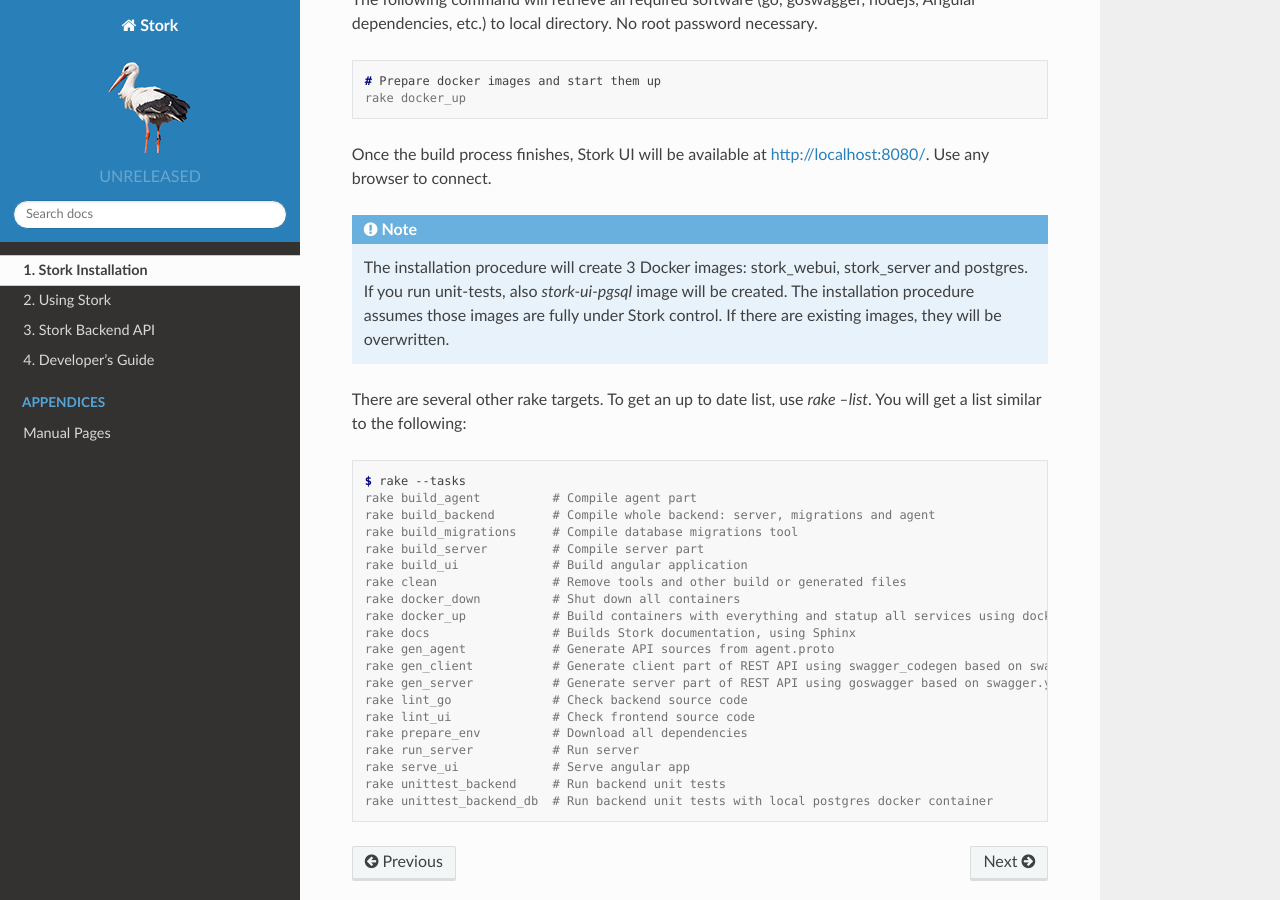
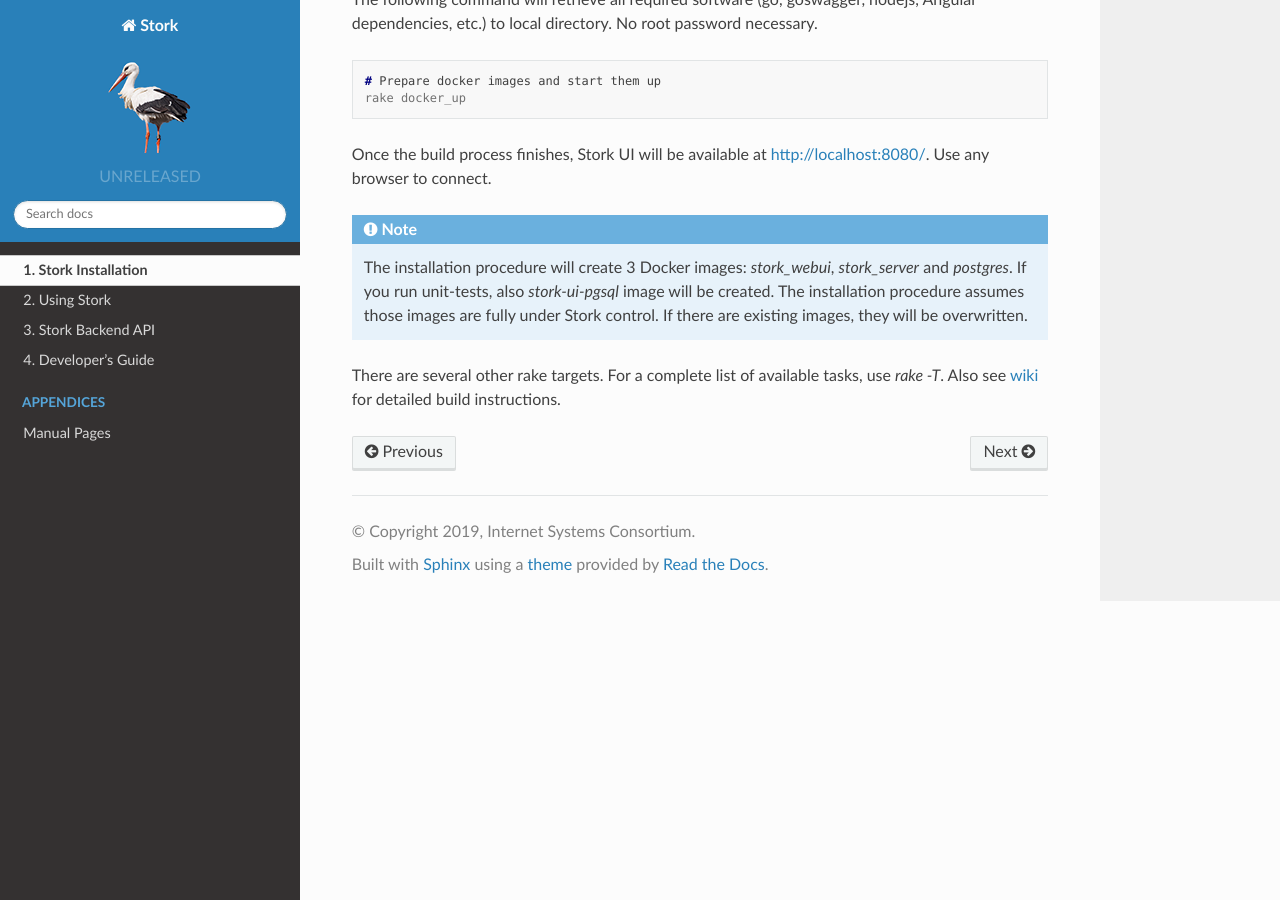
Before and after one commit to isc-projects/stork, a Sphinx documentation site: the page built from docs/install.rst, in a window 1280 px wide and 900 px high, scrolled down 604 px. Built offline with Sphinx 7.4.7 and the Read the Docs theme 2.0.0, drawn with Linux system fonts in a browser that asks for light colours.

Commit message:
[#27] Build instruction simplified
 - removed complete list of rake tasks
 - added reference to wiki page

```diff
--- a/docs/install.rst
+++ b/docs/install.rst
@@ -37,33 +37,11 @@ any browser to connect.
 
 .. note::
 
-   The installation procedure will create 3 Docker images: stork_webui, stork_server and postgres.
+   The installation procedure will create 3 Docker images: `stork_webui`, `stork_server` and `postgres`.
    If you run unit-tests, also `stork-ui-pgsql` image will be created. The installation
    procedure assumes those images are fully under Stork control. If there are existing images,
    they will be overwritten.
 
-There are several other rake targets. To get an up to date list, use `rake --list`. You will get
-a list similar to the following:
-
-.. code-block:: console
-
-    $ rake --tasks
-    rake build_agent          # Compile agent part
-    rake build_backend        # Compile whole backend: server, migrations and agent
-    rake build_migrations     # Compile database migrations tool
-    rake build_server         # Compile server part
-    rake build_ui             # Build angular application
-    rake clean                # Remove tools and other build or generated files
-    rake docker_down          # Shut down all containers
-    rake docker_up            # Build containers with everything and statup all services using docker-compose
-    rake docs                 # Builds Stork documentation, using Sphinx
-    rake gen_agent            # Generate API sources from agent.proto
-    rake gen_client           # Generate client part of REST API using swagger_codegen based on swagger.yml
-    rake gen_server           # Generate server part of REST API using goswagger based on swagger.yml
-    rake lint_go              # Check backend source code
-    rake lint_ui              # Check frontend source code
-    rake prepare_env          # Download all dependencies
-    rake run_server           # Run server
-    rake serve_ui             # Serve angular app
-    rake unittest_backend     # Run backend unit tests
-    rake unittest_backend_db  # Run backend unit tests with local postgres docker container
+There are several other rake targets. For a complete list of available tasks, use `rake -T`.
+Also see `wiki <https://gitlab.isc.org/isc-projects/stork/wikis/Development-Environment#building-testing-and-running-stork>`_
+for detailed build instructions.
```
